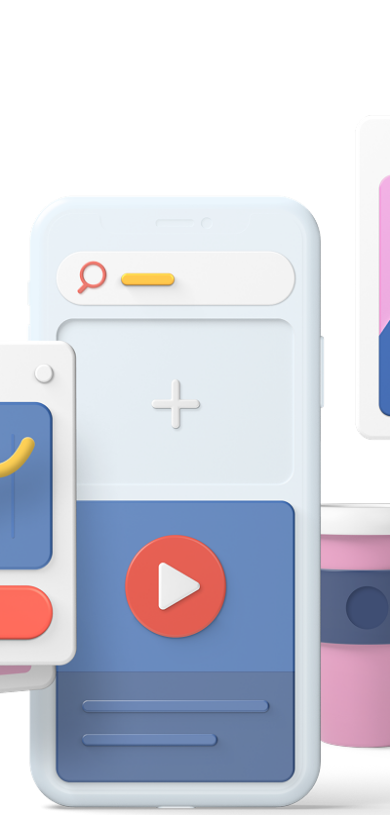
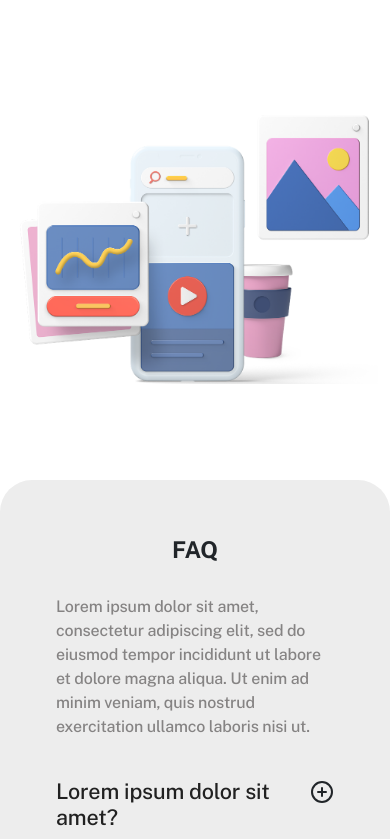
Before and after one commit to MrAghaei/7host-interveiw-task, a Next.js app: page / in a window 390 px wide. Shown: the part 3745-4584 px from the top of the page. Built offline with nearby package versions, Linux system fonts and the light colour scheme.

Commit message:
[#18-IMPLEMENT] add highlight feature responsiveness

```diff
--- a/src/(Components)/HighlightFeature/HighlightFeature.tsx
+++ b/src/(Components)/HighlightFeature/HighlightFeature.tsx
@@ -17,6 +17,7 @@ function HighlightFeature() {
       </div>
 
       <Image
+        className="img-fluid"
         src={"/highlightFeature.png"}
         alt={"highlight feature"}
         width={940}
```
